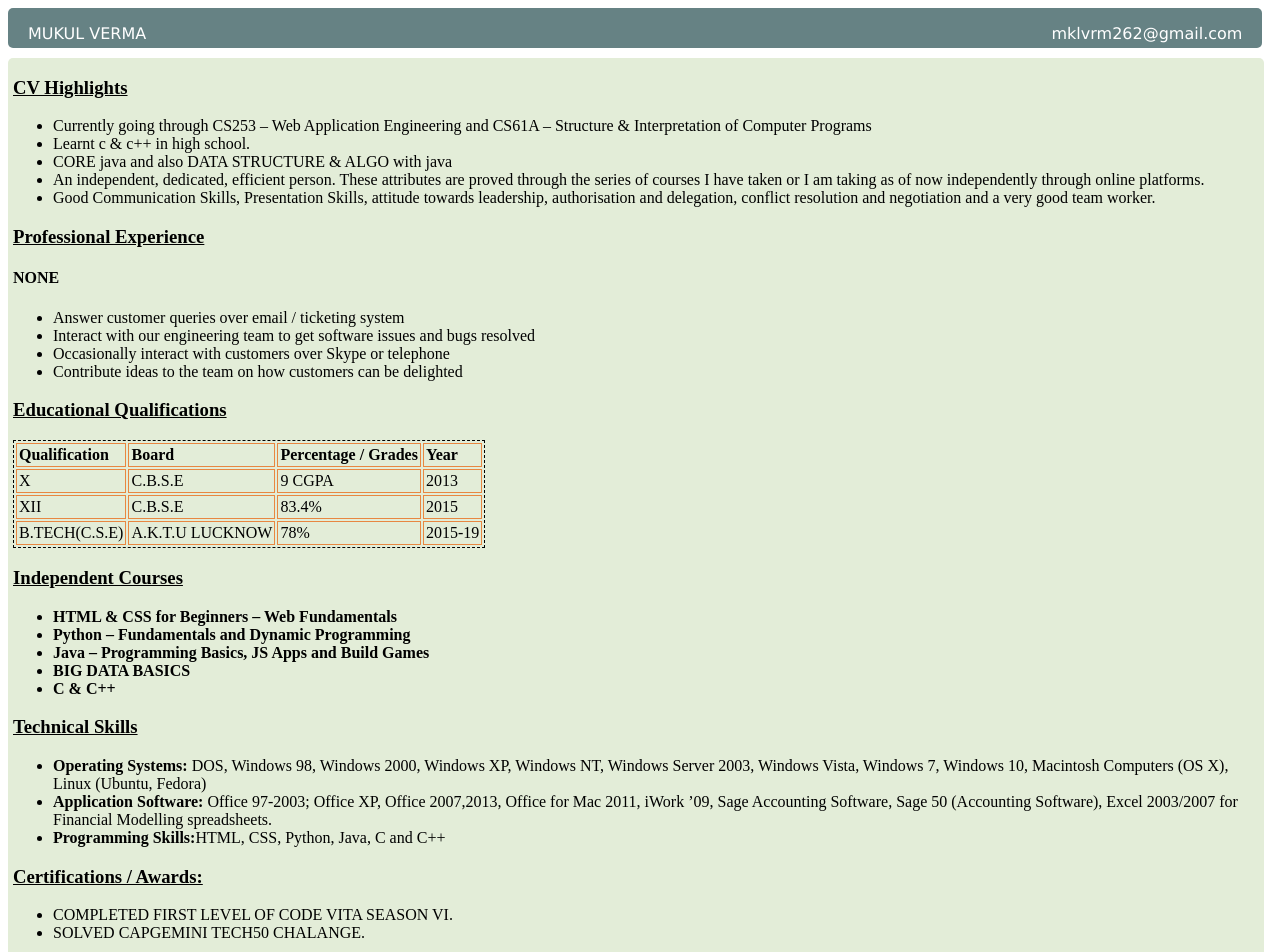
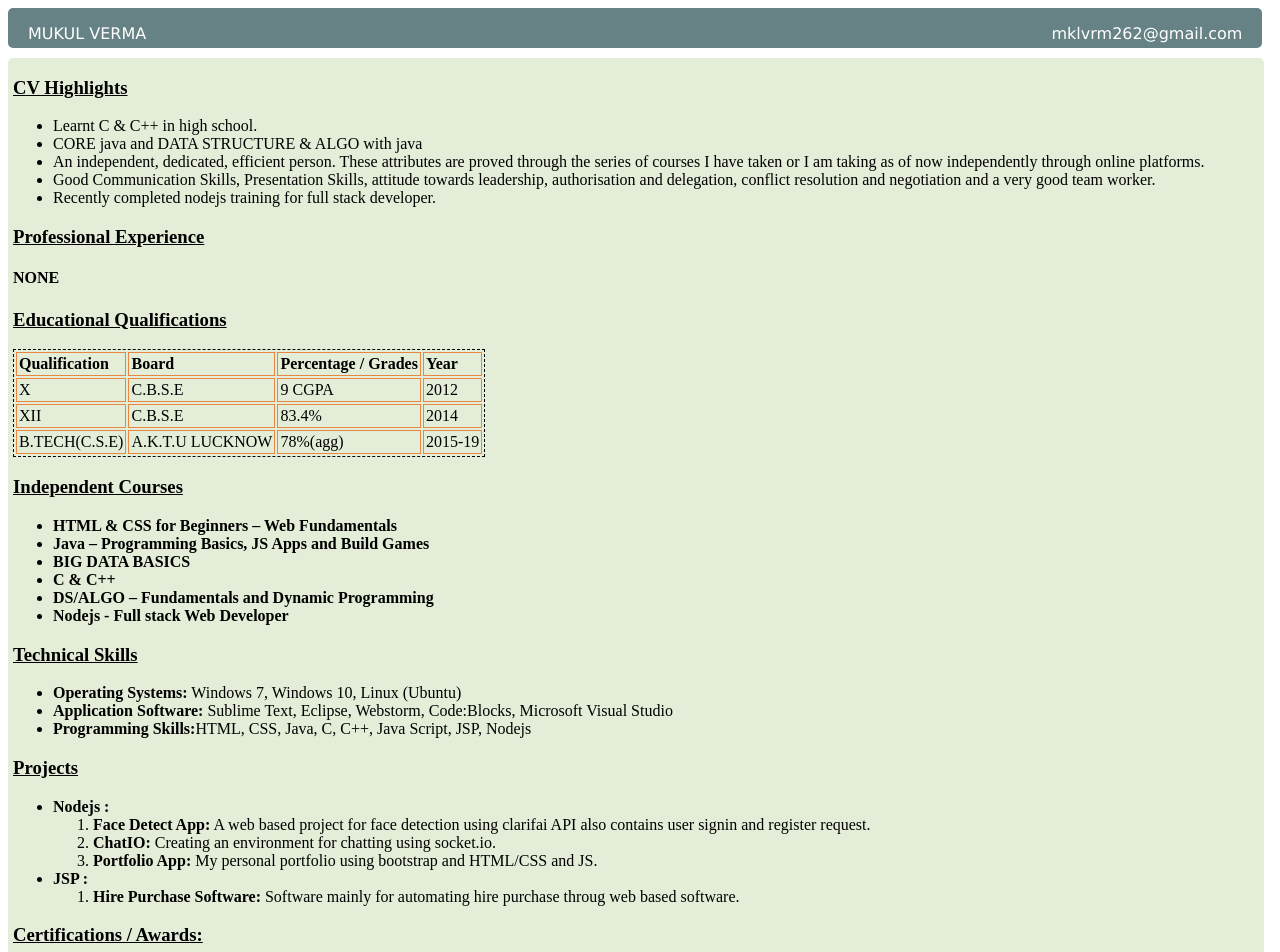
Before and after one commit to ramsey1/ramsey1.github.io, a plain HTML site: page index.html in a window 1280 px wide. Shown: the top 952 px of the page. Drawn offline with Linux system fonts and the light colour scheme.

Commit message:
Update index.html

```diff
--- a/index.html
+++ b/index.html
@@ -99,7 +99,7 @@ td
     border: 1px solid #E88741;
     }
 
-#course-name
+#course-name,#project
 {
     font-weight:bold;
     }
@@ -135,22 +135,16 @@ td
             <h3>CV Highlights</h3>
             <p>
             <ul>
-                <li>Currently going through CS253 – Web Application Engineering and CS61A – Structure & Interpretation of Computer Programs</li>
-                <li>Learnt c & c++ in high school.</li>
-				<li>CORE java and also DATA STRUCTURE & ALGO with java</li>
+                <li>Learnt C & C++ in high school.</li>
+				<li>CORE java and DATA STRUCTURE & ALGO with java</li>
                 <li>An independent, dedicated, efficient person. These attributes are proved through the series of courses I have taken or I am taking as of now independently through online platforms.</li>
-                <li>Good Communication Skills, Presentation Skills, attitude towards leadership, authorisation and delegation, conflict resolution and negotiation and a very good team worker.</li></ul>
+                <li>Good Communication Skills, Presentation Skills, attitude towards leadership, authorisation and delegation, conflict resolution and negotiation and a very good team worker.</li>
+                <li>Recently completed nodejs training for full stack developer.</li>
+            </ul>
             </p>
             <h3>Professional Experience</h3>
 			<h4>NONE</h4>
 		  </p>
-            <p>
-            <ul>
-                <li>Answer customer queries over email / ticketing system</li>
-                <li>Interact with our engineering team to get software issues and bugs resolved</li>
-                <li>Occasionally interact with customers over Skype or telephone</li>
-                <li>Contribute ideas to the team on how customers can be delighted</li></ul>
-            </p>
             <h3>Educational Qualifications</h3>
             <table>
                 <tr id="heading">
@@ -163,18 +157,18 @@ td
                     <td>X</td>
                     <td>C.B.S.E</td>
                     <td>9 CGPA</td>
-                    <td>2013</td>
+                    <td>2012</td>
                 </tr>
                 <tr>
                     <td>XII</td>
                     <td>C.B.S.E</td>
                     <td>83.4%</td>
-                    <td>2015</td>
+                    <td>2014</td>
                 </tr>
                 <tr>
                     <td>B.TECH(C.S.E)</td>
                     <td>A.K.T.U LUCKNOW</td>
-                    <td>78%</td>
+                    <td>78%(agg)</td>
                     <td>2015-19</td>
                 </tr>
                </table>
@@ -184,28 +178,39 @@ td
                 <li>
                 <span id="course-name">HTML & CSS for Beginners – Web Fundamentals</span> </li>
                 <li>
-                <span id="course-name">Python – Fundamentals and Dynamic Programming </span> </li>
-                <li>
                 <span id="course-name">Java – Programming Basics, JS Apps and Build Games </span></li>
                 <li>
                 <span id="course-name">BIG DATA BASICS</span></li>
                 <li>
                 <span id="course-name">C & C++ </span></li>
+                <li>
+                <span id="course-name">DS/ALGO – Fundamentals and Dynamic Programming </span> </li>
+                <li>
+                <span id="course-name">Nodejs - Full stack Web Developer</span> </li>
             </ul>
             <h3>Technical Skills</h3>
             <p>
             <ul>
                 <li>
-                <span id="course-name">Operating Systems:</span> DOS, Windows 98, Windows 2000, Windows XP, Windows NT, Windows Server 2003, Windows Vista, Windows 7, Windows 10, Macintosh Computers (OS X), Linux (Ubuntu, Fedora)</li>
+                <span id="course-name">Operating Systems:</span> Windows 7, Windows 10, Linux (Ubuntu)</li>
                 <li>
-                <span id="course-name">Application Software:</span> Office 97-2003; Office XP, Office 2007,2013, Office for Mac 2011, iWork ’09, Sage Accounting Software, Sage 50 (Accounting Software), Excel 2003/2007 for Financial Modelling spreadsheets.</li>
+                <span id="course-name">Application Software:</span> Sublime Text, Eclipse, Webstorm, Code:Blocks, Microsoft Visual Studio</li>
                 <li>
-                <span id="course-name">Programming Skills:</span>HTML, CSS, Python, Java, C and C++</li></ul>
+                <span id="course-name">Programming Skills:</span>HTML, CSS, Java, C, C++, Java Script, JSP, Nodejs</li></ul>
             </p>
+            <h3>Projects</h3>
+            	<p>
+            		<ul>
+            			<li><span id="project">Nodejs :</span><ol><li id="1"><strong>Face Detect App:</strong> A web based project for face detection using clarifai API also contains user signin and register request.</li>
+            			<li><strong>ChatIO:</strong> Creating an environment for chatting using socket.io.</li>
+            		<li><strong>Portfolio App:</strong> My personal portfolio using bootstrap and HTML/CSS and JS.</li></ol></li>
+            			<li><span id="project">JSP :</span><ol><li id="1"><strong>Hire Purchase Software:</strong> Software mainly for automating hire purchase throug web based software.</li></ol></li>
+            		</ul>
+            	</p>
+
             <h3>Certifications / Awards:</h3>
             <p>
             <ul>
-                <li>COMPLETED FIRST LEVEL OF CODE VITA SEASON VI.</li>
                 <li>SOLVED CAPGEMINI TECH50 CHALANGE.</li>
             </ul>
             </p>
```
